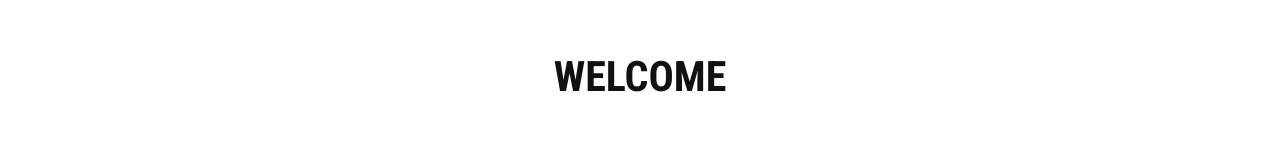
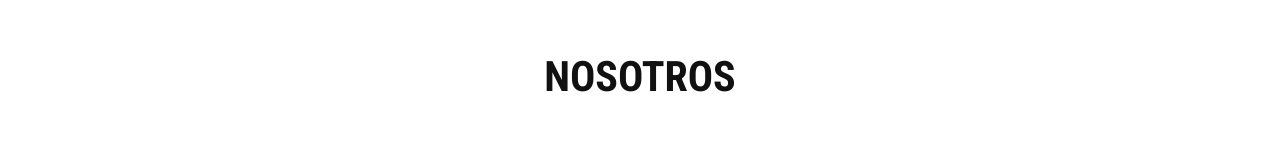
Before and after one commit to websdelvalle/websdelvalle, a plain HTML site: page index.html in a window 1280 px wide. Shown: the part 725-875 px from the top of the page. Drawn offline with Linux system fonts and the light colour scheme.

Commit message:
modificar nosotros

```diff
--- a/index.html
+++ b/index.html
@@ -173,7 +173,7 @@ function hideURLbar(){ window.scrollTo(0,1); } </script>
 <!-- welcome -->
 <div class="about w3layouts-agileinfo" id="about">
 	<div class="container">
-		<h3 class="top-about">Welcome</h3>
+		<h3 class="top-about">Nosotros</h3>
 		<div class="about-top w3ls-agile">
 			<div class="col-md-6 come">
 				<div class=" about-wel">
```
